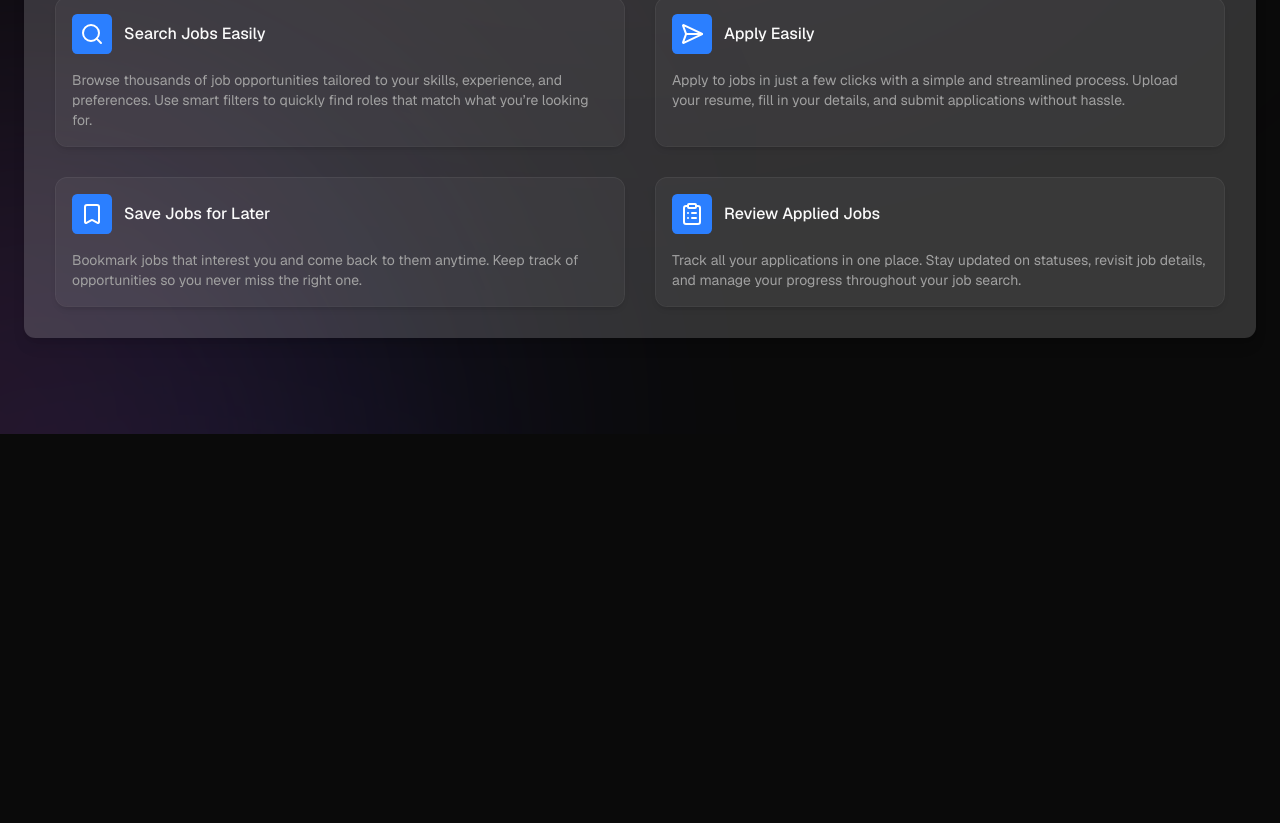
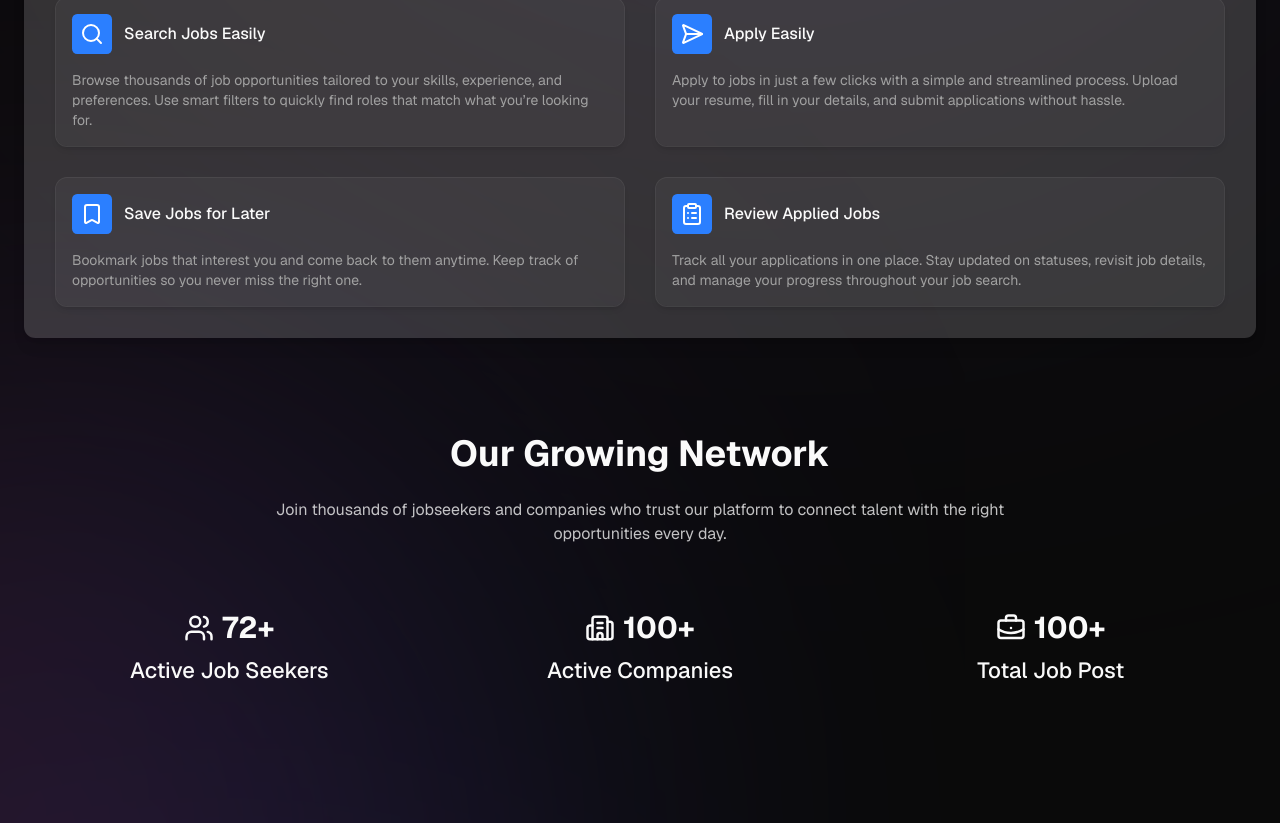
Before and after one commit to MrAbhijitSaha/nexthire-jobportal-stuproject, a Next.js app: page / in a window 1280 px wide. Shown: the part 970-1793 px from the top of the page. Before the commit the page ends 1404 px from the top, so only its background shows below. Built offline with nearby package versions, Linux system fonts and the light colour scheme.

Commit message:
Our Network Section Done !

```diff
--- a/src/app/(landing)/page.tsx
+++ b/src/app/(landing)/page.tsx
@@ -1,5 +1,6 @@
 import CandidateAdvantages from "@/components/Landing/FindJob/CandidateAdvantages";
 import Hero from "@/components/Landing/FindJob/Hero";
+import OurGrowingNetwork from "@/components/Landing/OurGrowingNetwork";
 import { candidateAdvantageCardDetails } from "@/lib/information";
 
 const page = () => {
@@ -31,6 +32,19 @@ const page = () => {
             ))}
           </section>
         </section>
+
+        {/* Our achivment / Growing  Network section  */}
+        <section className="space-y-6 pb-24 text-center">
+          <h3 className="text-2xl font-bold md:text-4xl">
+            Our Growing Network
+          </h3>
+          <p className="mx-auto text-base text-black/75 md:block md:w-3xl dark:text-white/75">
+            Join thousands of jobseekers and companies who trust our platform to
+            connect talent with the right opportunities every day.
+          </p>
+
+          <OurGrowingNetwork />
+        </section>
       </section>
     </section>
   );
--- /dev/null
+++ b/src/components/Landing/OurGrowingNetwork.tsx
@@ -0,0 +1,35 @@
+import { BriefcaseBusinessIcon, Building2Icon, UsersIcon } from "lucide-react";
+const OurGrowingNetwork = () => {
+  return (
+    <div className="grid grid-cols-1 place-items-center gap-10 rounded-xl py-10 md:grid-cols-3 md:gap-0">
+      {/* 1st column */}
+      <div className="space-y-2">
+        <div className="flex items-center justify-center gap-2 text-3xl font-bold">
+          <UsersIcon size={30} />
+          72+
+        </div>
+        <div className="font-medium md:text-[22px]"> Active Job Seekers</div>
+      </div>
+
+      {/* 2nd column */}
+      <div className="space-y-2">
+        <div className="flex items-center justify-center gap-2 text-3xl font-bold">
+          <Building2Icon size={30} />
+          100+
+        </div>
+        <div className="font-medium md:text-[22px]"> Active Companies</div>
+      </div>
+
+      {/* 3rd column */}
+      <div className="space-y-2">
+        <div className="flex items-center justify-center gap-2 text-3xl font-bold">
+          <BriefcaseBusinessIcon size={30} />
+          100+
+        </div>
+        <div className="font-medium md:text-[22px]">Total Job Post</div>
+      </div>
+    </div>
+  );
+};
+
+export default OurGrowingNetwork;
```
